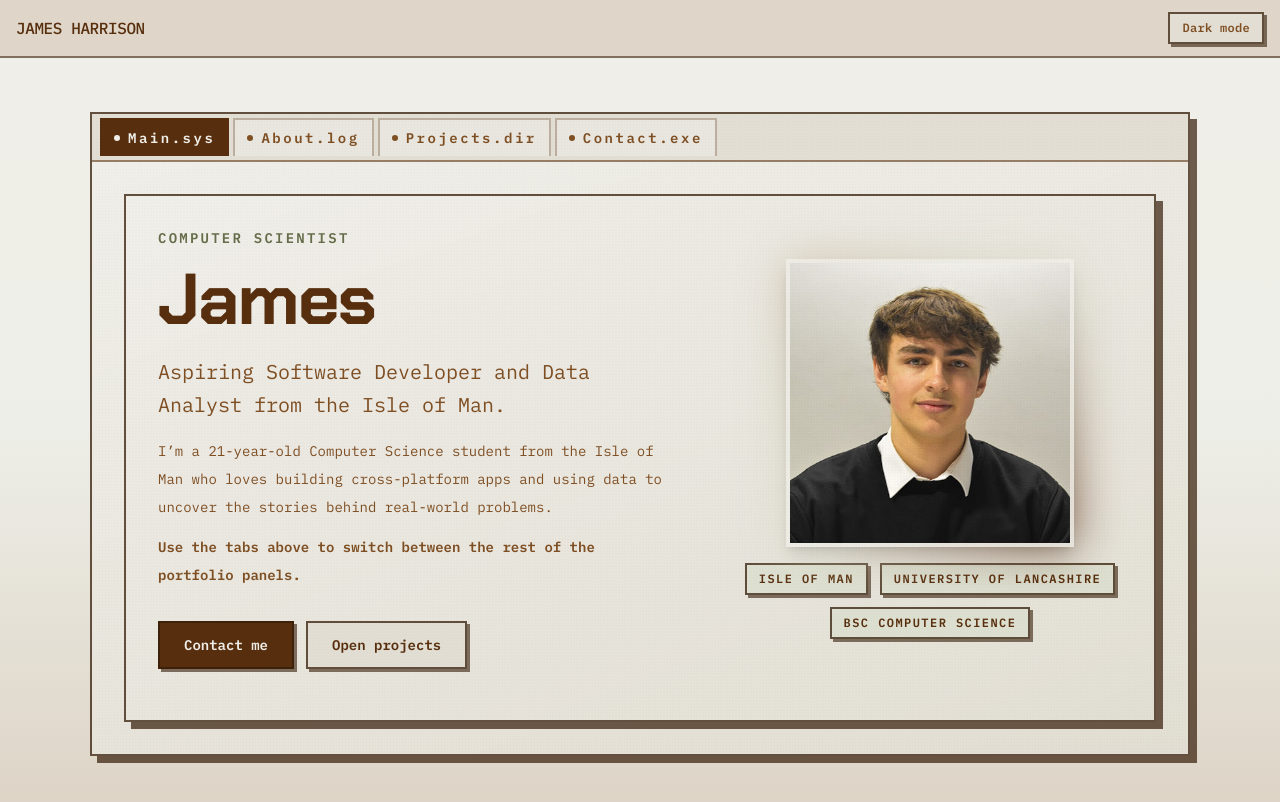
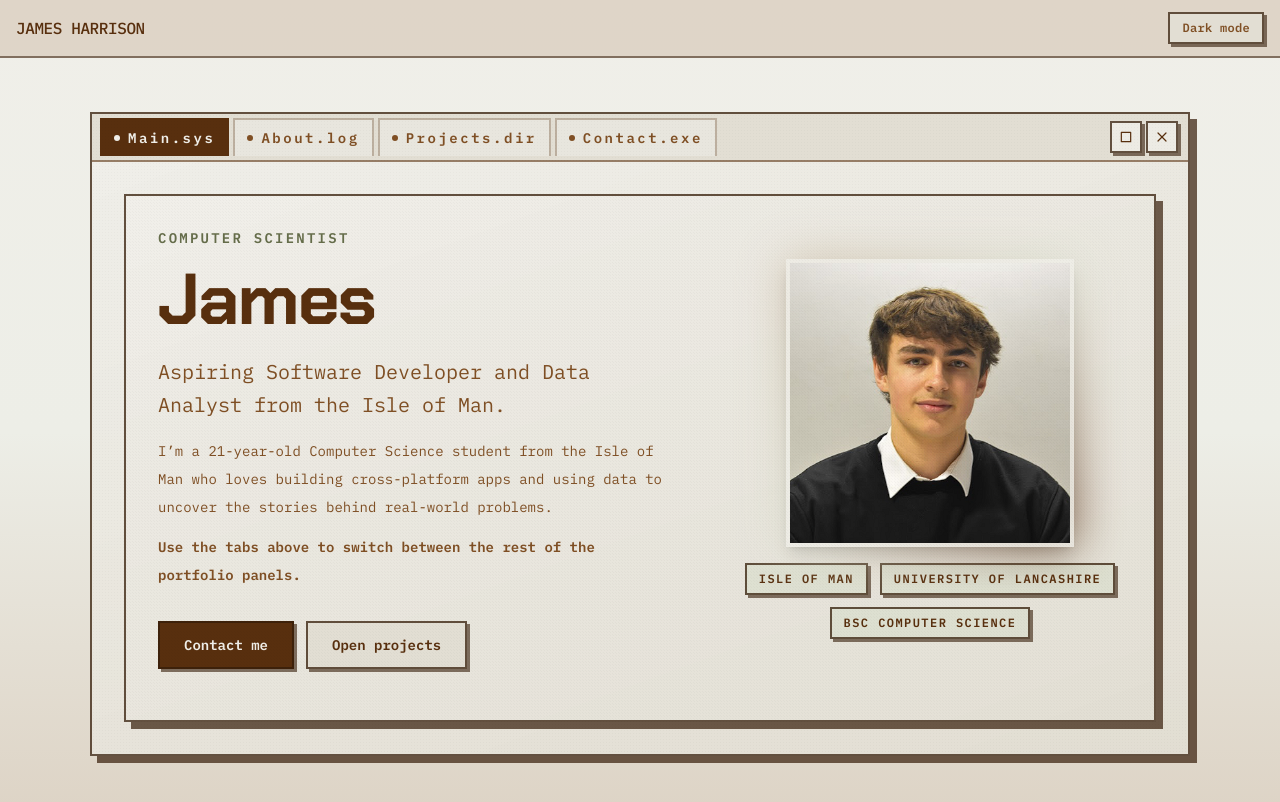
Before and after one commit to jamesharrison2005/portfolio, a React (Vite) app: page / in a window 1280 px wide. Shown: the top 802 px of the page. Built offline with nearby package versions, Linux system fonts and the light colour scheme.

Commit message:
added a full screen option and one to leave

```diff
--- a/src/components/sections/Hero.tsx
+++ b/src/components/sections/Hero.tsx
@@ -62,6 +62,7 @@ function Hero() {
   const [activeView, setActiveView] = useState<ViewKey>('hero');
   const [isDarkMode, setIsDarkMode] = useState(false);
   const [isPhoneView, setIsPhoneView] = useState(false);
+  const [isWindowMaximized, setIsWindowMaximized] = useState(false);
   const workspaceRef = useRef<HTMLDivElement>(null);
 
   useEffect(() => {
@@ -104,6 +105,24 @@ function Hero() {
     setIsDarkMode(nextThemeIsDark);
     document.documentElement.classList.toggle('dark', nextThemeIsDark);
     localStorage.setItem('theme', nextThemeIsDark ? 'dark' : 'light');
+  };
+
+  const toggleWindowSize = () => {
+    setIsWindowMaximized((prev) => !prev);
+  };
+
+  const handleLeaveWebsite = () => {
+    const shouldLeave = window.confirm('Leave this website?');
+    if (!shouldLeave) {
+      return;
+    }
+
+    if (window.history.length > 1) {
+      window.history.back();
+      return;
+    }
+
+    window.location.replace('about:blank');
   };
 
   const renderPanel = () => {
@@ -310,16 +329,20 @@ function Hero() {
       />
 
       <motion.div
-        drag={!isPhoneView}
+        drag={!isPhoneView && !isWindowMaximized}
         dragConstraints={workspaceRef}
         dragElastic={0.08}
         dragMomentum={false}
-        className={`fixed inset-x-0 top-24 z-50 mx-auto w-[calc(100vw-1rem)] sm:top-28 sm:w-[calc(100vw-2rem)] lg:w-[min(1100px,calc(100vw-2rem))] ${
-          isPhoneView ? '' : 'cursor-grab active:cursor-grabbing'
+        className={`fixed z-50 mx-auto ${
+          isWindowMaximized
+            ? 'inset-x-0 top-[5.75rem] w-[calc(100vw-1rem)] sm:w-[calc(100vw-1.5rem)] lg:w-[calc(100vw-2rem)]'
+            : 'inset-x-0 top-24 w-[calc(100vw-1rem)] sm:top-28 sm:w-[calc(100vw-2rem)] lg:w-[min(1100px,calc(100vw-2rem))]'
+        } ${
+          isPhoneView || isWindowMaximized ? '' : 'cursor-grab active:cursor-grabbing'
         }`}
       >
         <div className="retro-window overflow-hidden">
-          <div className="flex items-end gap-0 border-b-2 border-dark-walnut-500/55 bg-khaki-beige-800 px-1 py-1 dark:border-khaki-beige-900/25 dark:bg-ebony-400 sm:px-2">
+          <div className="flex flex-wrap items-start gap-1 border-b-2 border-dark-walnut-500/55 bg-khaki-beige-800 px-1 py-1 dark:border-khaki-beige-900/25 dark:bg-ebony-400 sm:flex-nowrap sm:items-end sm:gap-0 sm:px-2">
             <div className="flex w-full flex-wrap items-end gap-1 sm:w-auto sm:flex-nowrap sm:gap-1">
               {viewTabs.map((tab) => (
                 <button
@@ -339,10 +362,42 @@ function Hero() {
                 </button>
               ))}
             </div>
+
+            <div className="ml-auto mr-0.5 flex w-full items-center justify-end gap-1 pt-1 sm:w-auto sm:pt-0 sm:self-center">
+              <button
+                type="button"
+                onClick={toggleWindowSize}
+                aria-label={isWindowMaximized ? 'Restore window size' : 'Fit window to page'}
+                title={isWindowMaximized ? 'Restore window size' : 'Fit window to page'}
+                className="retro-button inline-flex h-8 w-8 items-center justify-center bg-khaki-beige-900/80 text-dark-walnut-500 hover:bg-khaki-beige-900 dark:bg-ebony-500/70 dark:text-khaki-beige-900 dark:hover:bg-ebony-500"
+              >
+                <svg viewBox="0 0 24 24" fill="none" stroke="currentColor" strokeWidth="1.8" strokeLinecap="round" strokeLinejoin="round" className="h-4 w-4">
+                  {isWindowMaximized ? <path d="M7 7h10v10H7z" /> : <path d="M5 5h14v14H5z" />}
+                </svg>
+              </button>
+              <button
+                type="button"
+                onClick={handleLeaveWebsite}
+                aria-label="Leave website"
+                title="Leave website"
+                className="retro-button inline-flex h-8 w-8 items-center justify-center bg-khaki-beige-900/80 text-dark-walnut-500 hover:bg-red-500/35 dark:bg-ebony-500/70 dark:text-khaki-beige-900 dark:hover:bg-red-400/35"
+              >
+                <svg viewBox="0 0 24 24" fill="none" stroke="currentColor" strokeWidth="1.8" strokeLinecap="round" strokeLinejoin="round" className="h-4 w-4">
+                  <path d="M6 6 18 18" />
+                  <path d="M18 6 6 18" />
+                </svg>
+              </button>
+            </div>
           </div>
 
           <div className="p-4 sm:p-5 md:p-8">
-            <div className="retro-window flex h-[calc(100vh-15rem)] min-h-80 flex-col overflow-y-auto overscroll-contain p-4 sm:h-[calc(100vh-16rem)] sm:p-5 md:h-[calc(100vh-17rem)] md:p-8">
+            <div
+              className={`retro-window flex min-h-80 flex-col overflow-y-auto overscroll-contain p-4 sm:p-5 md:p-8 ${
+                isWindowMaximized
+                  ? 'h-[calc(100vh-11rem)] sm:h-[calc(100vh-11.5rem)] md:h-[calc(100vh-12rem)]'
+                  : 'h-[calc(100vh-15rem)] sm:h-[calc(100vh-16rem)] md:h-[calc(100vh-17rem)]'
+              }`}
+            >
               {renderPanel()}
             </div>
           </div>
```
